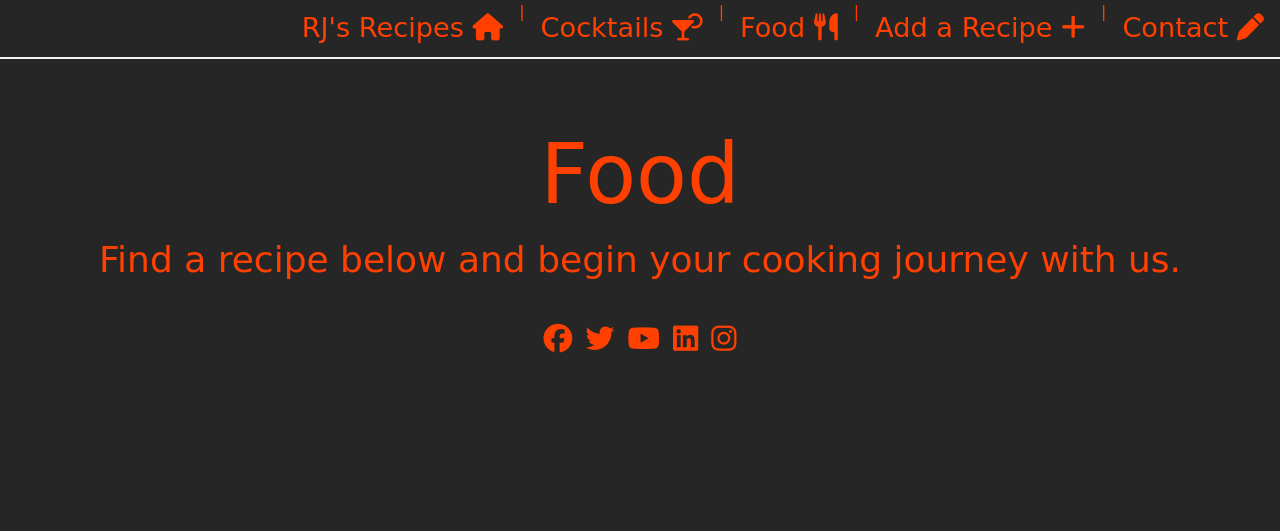
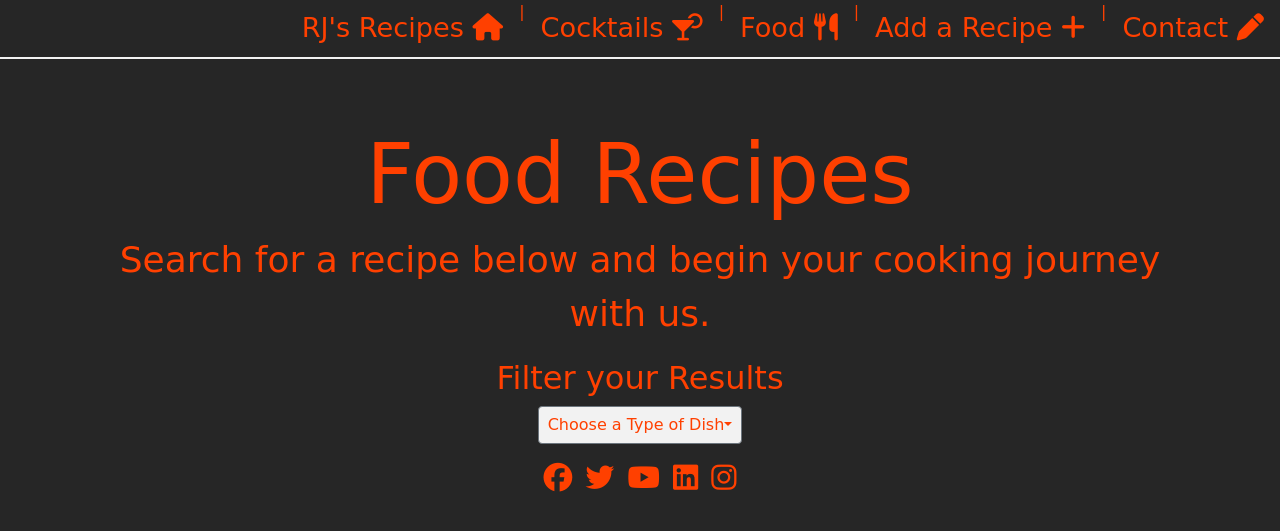
Before and after one commit to RJAnderson94/RJs-Recipes, a Flask app: page /food_home in a window 1280 px wide. Shown: the top 531 px of the page. Run offline with Flask 2, Linux system fonts and the light colour scheme; some libraries are stand-ins or nearby versions; some web fonts are replaced.

Commit message:
dropdown filter option added to food page

```diff
--- a/static/css/style.css
+++ b/static/css/style.css
@@ -81,6 +81,19 @@ body {
     text-decoration: none;
 }
 
+/*---------- Food Page */
+
+#filter-heading {
+    color: #ff4000;
+}
+
+#dropdownMenuButton {
+    color: #ff4000;
+    background-color: #f2f2f2;
+}
+
+
+
 /*---------- Navbar */
 
 .nav-link {
--- a/templates/food.html
+++ b/templates/food.html
@@ -3,8 +3,30 @@
 <div class="container">
   <div class="row">
     <div class="col-12">
-      <h1 id="index-header">Food</h1>
-      <p id="index-tag">Find a recipe below and begin your cooking journey with us.</p>
+      <h1 id="index-header">Food Recipes</h1>
+      <p id="index-tag">Search for a recipe below and begin your cooking journey with us.</p>
+    </div>
+  </div>
+  <div class="row">
+    <div class="col-12">
+        <h2 id="filter-heading">Filter your Results</h2>
+        <div class="dropdown">
+            <button class="btn btn-secondary dropdown-toggle dropdown-toggle-split" type="button" id="dropdownMenuButton" data-toggle="dropdown" aria-haspopup="true" aria-expanded="false">
+            Choose a Type of Dish</button>
+            <div class="dropdown-menu" aria-labelledby="dropdownMenuButton">
+                <a class="dropdown-item" href="#">Chicken</a>
+                <a class="dropdown-item" href="#">Beef</a>
+                <a class="dropdown-item" href="#">Lamb</a>
+                <a class="dropdown-item" href="#">Pork</a>
+                <a class="dropdown-item" href="#">Fish</a>
+                <a class="dropdown-item" href="#">Other Meats</a>
+                <div class="dropdown-divider"></div>
+                <a class="dropdown-item" href="#">Vegetarian</a>
+                <a class="dropdown-item" href="#">Vegan</a>
+                <div class="dropdown-divider"></div>
+                <a class="dropdown-item" href="#">Desserts</a>
+            </div>
+        </div>
     </div>
   </div>
 </div>
```
